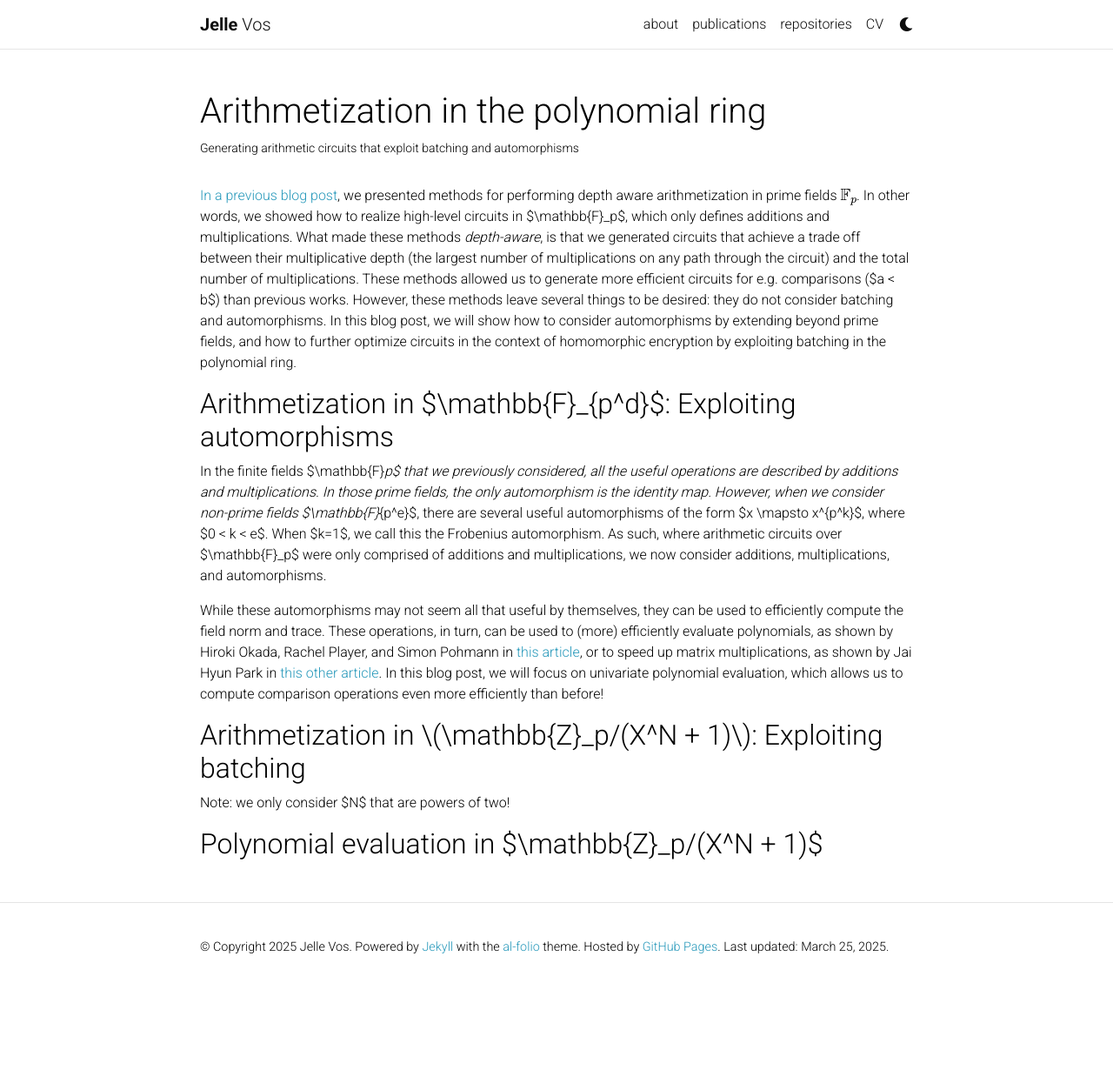
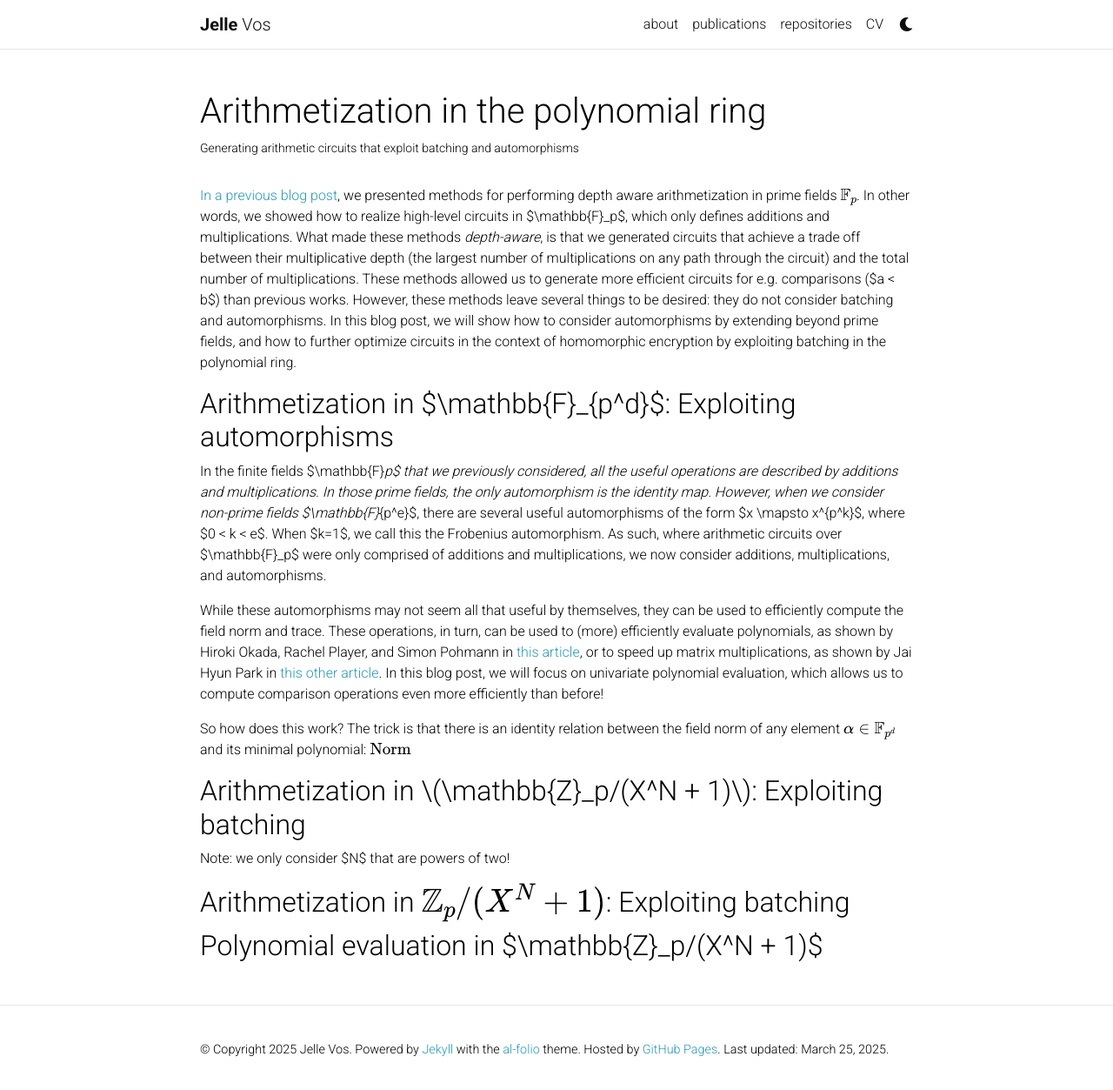
Before and after one commit to jellevos/jellevos.github.io, a Jekyll site: the page built from _projects/arithmetization_in_zpx.md, in a window 1280 px wide and 1257 px high. Shown: the top 1253 px of the window at 87% size. Built offline with Jekyll 4.4.1, drawn with Linux system fonts in a browser that asks for light colours; comment, search, counter and statistics services are not loaded; a style sheet for code colours, icons or effects is not loaded.

Commit message:
Update arithmetization_in_zpx.md

```diff
--- a/_projects/arithmetization_in_zpx.md
+++ b/_projects/arithmetization_in_zpx.md
@@ -13,10 +13,13 @@ In the finite fields $\mathbb{F}_p$ that we previously considered, all the usefu
 
 While these automorphisms may not seem all that useful by themselves, they can be used to efficiently compute the field norm and trace. These operations, in turn, can be used to (more) efficiently evaluate polynomials, as shown by Hiroki Okada, Rachel Player, and Simon Pohmann in [this article](https://eprint.iacr.org/2023/1304), or to speed up matrix multiplications, as shown by Jai Hyun Park in [this other article](https://eprint.iacr.org/2025/448). In this blog post, we will focus on univariate polynomial evaluation, which allows us to compute comparison operations even more efficiently than before!
 
-
+So how does this work? The trick is that there is an identity relation between the field norm of any element \\(\alpha \in \mathbb{F}_{p^d}\\) and its minimal polynomial:
+$$ \operatorname{Norm} $$
 
 <h2>Arithmetization in <span class="math">\\(\mathbb{Z}_p/(X^N + 1)\\)</span>: Exploiting batching</h2>
 Note: we only consider $N$ that are powers of two!
+<h2 data-processed="0">Arithmetization in \( \mathbb{Z}_p/(X^N + 1) \): Exploiting batching</h2>
+
 
 
 <h2>Polynomial evaluation in $\mathbb{Z}_p/(X^N + 1)$</h2>
```
